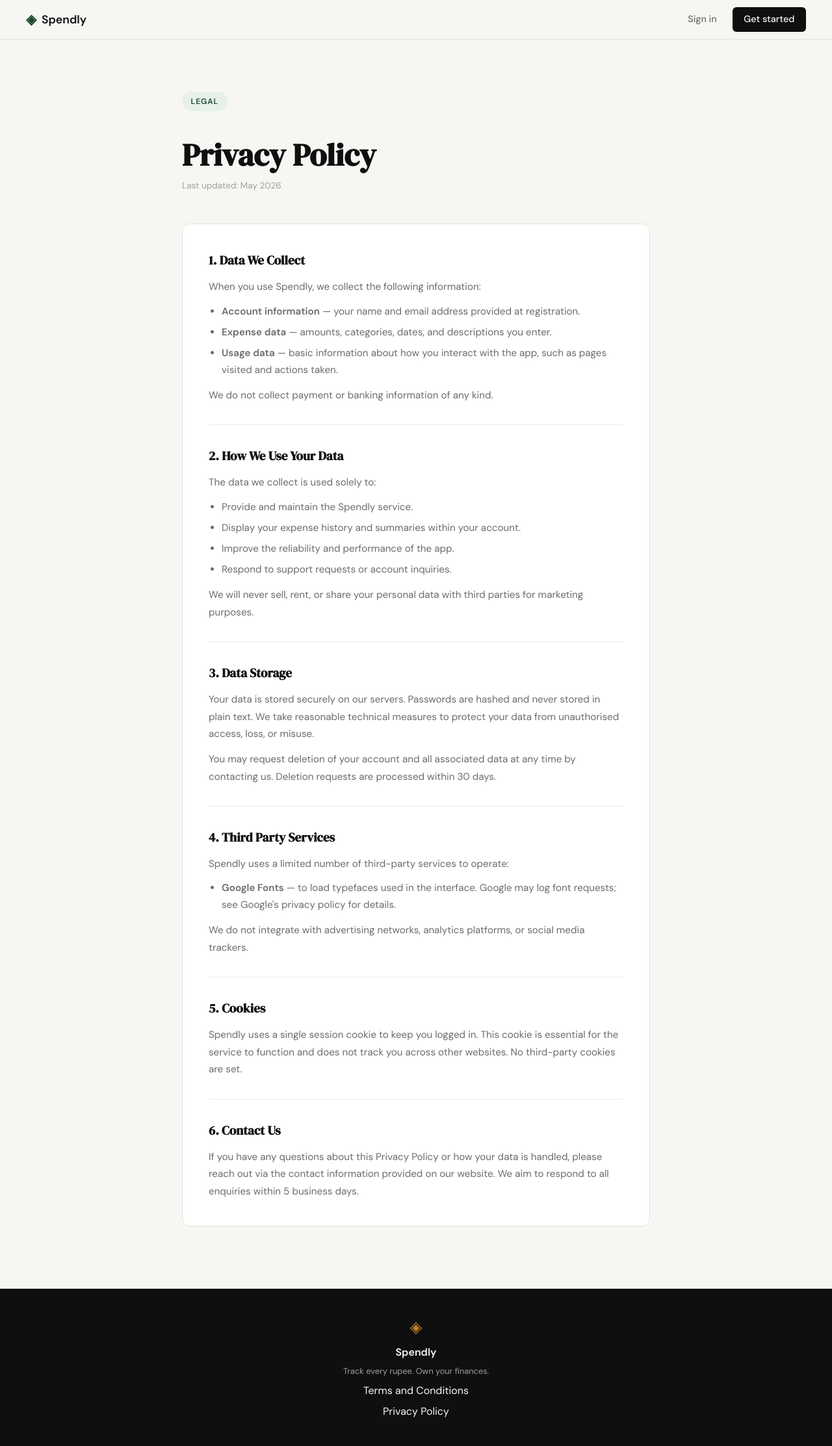
After one commit to kaur-amarpreet/expense_tracker_project, a Flask app: page /privacy in a window 1280 px wide. The commit adds this page. Shown: the whole page at 65% size. Run offline with Flask 3, Linux system fonts and the light colour scheme.

Commit message:
add terms and privacy policy pages

```diff
--- a/app.py
+++ b/app.py
@@ -26,6 +26,16 @@
 # Placeholder routes — students will implement these                  #
 # ------------------------------------------------------------------ #
 
+@app.route("/terms")
+def terms():
+    return render_template("terms.html")
+
+
+@app.route("/privacy")
+def privacy():
+    return render_template("privacy.html")
+
+
 @app.route("/logout")
 def logout():
     return "Logout — coming in Step 3"
--- a/static/css/style.css
+++ b/static/css/style.css
@@ -508,6 +508,86 @@
 }
 
 /* ------------------------------------------------------------------ */
+/* Legal pages (Terms, Privacy)                                        */
+/* ------------------------------------------------------------------ */
+
+.legal-page {
+    padding: 5rem 2rem 6rem;
+}
+
+.legal-inner {
+    max-width: 720px;
+    margin: 0 auto;
+}
+
+.legal-header {
+    margin-bottom: 3rem;
+}
+
+.legal-title {
+    font-family: var(--font-display);
+    font-size: clamp(2rem, 4vw, 3rem);
+    color: var(--ink);
+    margin-top: 1rem;
+    margin-bottom: 0.5rem;
+    line-height: 1.15;
+}
+
+.legal-meta {
+    font-size: 0.85rem;
+    color: var(--ink-faint);
+    margin-top: 0.25rem;
+}
+
+.legal-body {
+    background: var(--paper-card);
+    border: 1px solid var(--border);
+    border-radius: var(--radius-md);
+    padding: 2.5rem;
+}
+
+.legal-section {
+    padding-bottom: 2rem;
+    margin-bottom: 2rem;
+    border-bottom: 1px solid var(--border-soft);
+}
+
+.legal-section:last-child {
+    padding-bottom: 0;
+    margin-bottom: 0;
+    border-bottom: none;
+}
+
+.legal-section h2 {
+    font-family: var(--font-display);
+    font-size: 1.2rem;
+    color: var(--ink);
+    margin-bottom: 0.75rem;
+}
+
+.legal-section p {
+    font-size: 0.95rem;
+    color: var(--ink-muted);
+    line-height: 1.75;
+    margin-bottom: 0.75rem;
+}
+
+.legal-section p:last-child { margin-bottom: 0; }
+
+.legal-section ul {
+    margin: 0.5rem 0 0.75rem 1.25rem;
+    display: flex;
+    flex-direction: column;
+    gap: 0.4rem;
+}
+
+.legal-section ul li {
+    font-size: 0.95rem;
+    color: var(--ink-muted);
+    line-height: 1.7;
+}
+
+/* ------------------------------------------------------------------ */
 /* Responsive                                                          */
 /* ------------------------------------------------------------------ */
 
--- a/templates/base.html
+++ b/templates/base.html
@@ -34,8 +34,8 @@
             <span class="brand-icon">◈</span>
             <span class="footer-name">Spendly</span>
             <p class="footer-copy">Track every rupee. Own your finances.</p>
-            <a href="#">Terms and Conditions</a>
-             <a href="#">Privacy Policy</a>
+            <a href="/terms">Terms and Conditions</a>
+             <a href="/privacy">Privacy Policy</a>
         </div>
     </footer>
 
--- /dev/null
+++ b/templates/privacy.html
@@ -0,0 +1,67 @@
+{% extends "base.html" %}
+
+{% block title %}Privacy Policy — Spendly{% endblock %}
+
+{% block content %}
+
+<section class="legal-page">
+    <div class="legal-inner">
+        <div class="legal-header">
+            <div class="hero-badge">Legal</div>
+            <h1 class="legal-title">Privacy Policy</h1>
+            <p class="legal-meta">Last updated: May 2026</p>
+        </div>
+
+        <div class="legal-body">
+            <div class="legal-section">
+                <h2>1. Data We Collect</h2>
+                <p>When you use Spendly, we collect the following information:</p>
+                <ul>
+                    <li><strong>Account information</strong> — your name and email address provided at registration.</li>
+                    <li><strong>Expense data</strong> — amounts, categories, dates, and descriptions you enter.</li>
+                    <li><strong>Usage data</strong> — basic information about how you interact with the app, such as pages visited and actions taken.</li>
+                </ul>
+                <p>We do not collect payment or banking information of any kind.</p>
+            </div>
+
+            <div class="legal-section">
+                <h2>2. How We Use Your Data</h2>
+                <p>The data we collect is used solely to:</p>
+                <ul>
+                    <li>Provide and maintain the Spendly service.</li>
+                    <li>Display your expense history and summaries within your account.</li>
+                    <li>Improve the reliability and performance of the app.</li>
+                    <li>Respond to support requests or account inquiries.</li>
+                </ul>
+                <p>We will never sell, rent, or share your personal data with third parties for marketing purposes.</p>
+            </div>
+
+            <div class="legal-section">
+                <h2>3. Data Storage</h2>
+                <p>Your data is stored securely on our servers. Passwords are hashed and never stored in plain text. We take reasonable technical measures to protect your data from unauthorised access, loss, or misuse.</p>
+                <p>You may request deletion of your account and all associated data at any time by contacting us. Deletion requests are processed within 30 days.</p>
+            </div>
+
+            <div class="legal-section">
+                <h2>4. Third Party Services</h2>
+                <p>Spendly uses a limited number of third-party services to operate:</p>
+                <ul>
+                    <li><strong>Google Fonts</strong> — to load typefaces used in the interface. Google may log font requests; see Google's privacy policy for details.</li>
+                </ul>
+                <p>We do not integrate with advertising networks, analytics platforms, or social media trackers.</p>
+            </div>
+
+            <div class="legal-section">
+                <h2>5. Cookies</h2>
+                <p>Spendly uses a single session cookie to keep you logged in. This cookie is essential for the service to function and does not track you across other websites. No third-party cookies are set.</p>
+            </div>
+
+            <div class="legal-section">
+                <h2>6. Contact Us</h2>
+                <p>If you have any questions about this Privacy Policy or how your data is handled, please reach out via the contact information provided on our website. We aim to respond to all enquiries within 5 business days.</p>
+            </div>
+        </div>
+    </div>
+</section>
+
+{% endblock %}
```
Also changed, not shown: templates/terms.html (added, +61 -0 lines).
